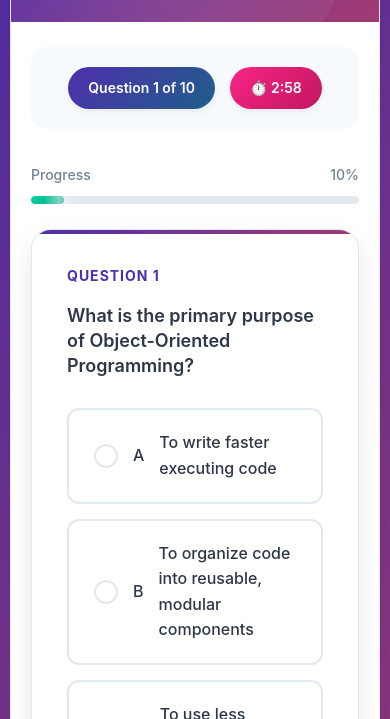
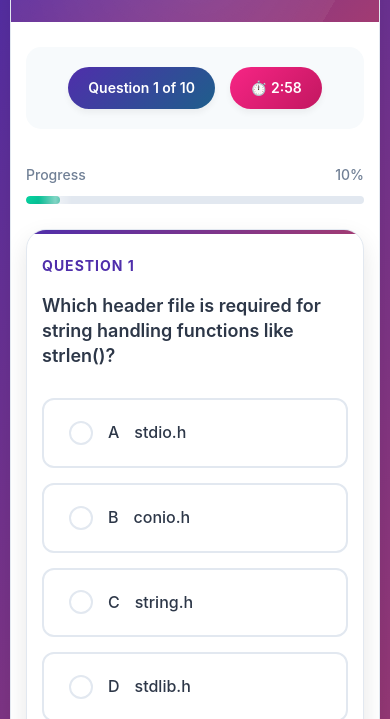
Before and after one commit to vinitkale18/quiz-cam, a plain HTML site: page index.html in a window 390 px wide. Both pictures are taken after a click on the button "🚀 Begin Challenge". Shown: the part 125-844 px from the top of the page. Drawn offline with Linux system fonts and the light colour scheme.

Commit message:
Update index.html

```diff
--- a/index.html
+++ b/index.html
@@ -3,7 +3,7 @@
 <head>
     <meta charset="UTF-8">
     <meta name="viewport" content="width=device-width, initial-scale=1.0">
-    <title>Campusify+ Knowledge Challenge</title>
+    <title>Campusify+ Quiz</title>
     <style>
         :root {
             --primary-blue: #4f2eab;
@@ -153,8 +153,9 @@
         }
 
         .content {
-            padding: 50px 40px;
-        }
+            padding: 30px 15px;
+        }
+
 
         .page {
             display: none;
@@ -185,7 +186,7 @@
             box-shadow: 0 8px 25px rgba(241, 143, 1, 0.3);
             position: relative;
             overflow: hidden;
-            margin-top: -15px;
+            margin-top: -px;
         }
 
         .badge::before {
@@ -533,7 +534,7 @@
             width: 180px;
             height: 180px;
             border-radius: 50%;
-            margin: 30px auto;
+            margin: 10px auto;
             display: flex;
             flex-direction: column;
             align-items: center;
@@ -542,6 +543,7 @@
             font-weight: 800;
             color: white;
             position: relative;
+
             animation: scoreReveal 1.5s cubic-bezier(0.25, 0.8, 0.25, 1);
         }
 
@@ -648,6 +650,7 @@
         .btn-primary {
             background: linear-gradient(135deg, var(--primary-blue) 0%, var(--secondary-blue) 100%);
             box-shadow: 0 8px 25px rgba(46, 134, 171, 0.3);
+            justify-content: center;
         }
 
         .stats-container {
@@ -782,7 +785,29 @@
             }
 
             .content {
-                padding: 25px 20px;
+                padding: 25px 15px;
+            }
+
+            .question-card {
+                padding: 25px 15px;
+            }
+
+            .quiz-navigation {
+        gap: 10px;
+    }
+
+    .btn-secondary {
+        flex: 1;   /* smaller share */
+        font-size: 14px;
+        padding: 10px 12px;
+        justify-content: center;
+    }
+
+    .btn-next {
+        flex: 2;   /* bigger share */
+        font-size: 20px;
+        padding: 12px 14px;
+        justify-content: center;
     }
 
             .logo {
@@ -854,9 +879,6 @@
             </div>
             <div class="content">
                 <div class="welcome-content">
-                    <div class="badge">
-                        🎯 Knowledge Challenge
-                    </div>
 
                     <h1 class="welcome-title">Test Your Technical Skills</h1>
                     <p class="welcome-description">
@@ -955,7 +977,7 @@
                         <!-- Result content will be populated by JavaScript -->
                     </div>
 
-                    <div class="stats-container">
+                    <!-- <div class="stats-container">
                         <div class="stat-card">
                             <div class="stat-number" id="accuracyPercent">0%</div>
                             <div class="stat-label">Accuracy</div>
@@ -968,16 +990,17 @@
                             <div class="stat-number" id="questionsAnswered">0</div>
                             <div class="stat-label">Answered</div>
                         </div>
-                    </div>
+                    </div> -->
 
                     <div class="action-buttons">
-                        <button class="btn btn-primary" onclick="purchaseCourse()">
-                            🎓 Explore Courses
+    <button class="btn btn-primary" onclick="goToCourse1()">
+        Buy OSY+SEN
     </button>
-                        <button class="btn btn-secondary" onclick="restartQuiz()">
-                            🔄 Try Again
+    <button class="btn btn-primary" onclick="goToCourse2()">
+        Buy OSY+SEN+ACN
     </button>
 </div>
+
                 </div>
             </div>
         </div>
@@ -986,104 +1009,114 @@
     <script>
         const questions = [
     {
-                question: "What is the primary purpose of Object-Oriented Programming?",
+        question: "Which header file is required for string handling functions like strlen()?",
         options: [
-                    "To write faster executing code",
-                    "To organize code into reusable, modular components",
-                    "To use less computer memory",
-                    "To make code run in parallel processes"
+            "stdio.h",
+            "conio.h",
+            "string.h",
+            "stdlib.h"
+        ],
+        correct: 2,
+        explanation: "String handling functions like strlen(), strcpy(), strcat(), etc. are declared in string.h header file."
+    },
+    {
+        question: "Which of the following supports function overloading in C++?",
+        options: [
+            "Same function name with different return type only",
+            "Same function name with different parameter list",
+            "Same function name with different scope resolution",
+            "Same function name inside multiple header files"
         ],
         correct: 1,
-                explanation: "OOP focuses on organizing code into objects that contain both data and methods, promoting reusability and modularity."
+        explanation: "In C++, function overloading is supported only when functions have the same name but different parameter lists."
     },
     {
-                question: "Which data structure follows the LIFO (Last In, First Out) principle?",
-                options: ["Queue", "Stack", "Array", "Linked List"],
-                correct: 1,
-                explanation: "A stack allows elements to be added and removed only from the top, following LIFO principle."
+        question: "Which concept allows the same function name to have different forms in C++?",
+        options: [
+            "Polymorphism",
+            "Inheritance",
+            "Encapsulation",
+            "Abstraction"
+        ],
+        correct: 0,
+        explanation: "Polymorphism in C++ allows the same function name to be used in multiple forms such as function overloading and overriding."
     },
     {
-                question: "What does 'Big O' notation primarily measure in algorithm analysis?",
+        question: "In SQL, which command is used to remove a table completely along with its structure?",
         options: [
-                    "Memory usage only",
-                    "Execution time only",
-                    "Time and space complexity as input size grows",
-                    "Code readability and maintainability"
+            "DELETE",
+            "REMOVE",
+            "DROP",
+            "TRUNCATE"
         ],
         correct: 2,
-                explanation: "Big O notation describes how algorithm performance scales with input size for both time and space."
+        explanation: "The DROP command removes a table completely from the database including its structure and data."
     },
     {
-                question: "In database design, what is the main goal of normalization?",
+        question: "Which of the following ensures uniqueness of a column in DBMS?",
         options: [
-                    "Adding more data to existing tables",
-                    "Organizing data to reduce redundancy and improve integrity",
-                    "Creating automatic backup copies",
-                    "Encrypting all sensitive information"
+            "Primary Key",
+            "Foreign Key",
+            "Index",
+            "View"
+        ],
+        correct: 0,
+        explanation: "A Primary Key ensures uniqueness in a column and prevents duplicate values."
+    },
+    {
+        question: "Which keyword in Java is used to inherit a class?",
+        options: [
+            "this",
+            "super",
+            "extends",
+            "implements"
+        ],
+        correct: 2,
+        explanation: "The 'extends' keyword is used in Java to inherit a class."
+    },
+    {
+        question: "Which exception is thrown when dividing a number by zero in Java?",
+        options: [
+            "IOException",
+            "NumberFormatException",
+            "ArithmeticException",
+            "NullPointerException"
+        ],
+        correct: 2,
+        explanation: "Dividing by zero in Java throws ArithmeticException."
+    },
+    {
+        question: "Which of the following data types in Python is immutable?",
+        options: [
+            "List",
+            "Set",
+            "Dictionary",
+            "Tuple"
+        ],
+        correct: 3,
+        explanation: "Tuple in Python is immutable, meaning its elements cannot be changed after creation."
+    },
+    {
+        question: "What is the correct way to handle exceptions in Python?",
+        options: [
+            "try-catch",
+            "do-except",
+            "try-except",
+            "handle-exception"
+        ],
+        correct: 2,
+        explanation: "In Python, exceptions are handled using the try-except block."
+    },
+    {
+        question: "Which sorting algorithm has the best average-case complexity?",
+        options: [
+            "Bubble Sort",
+            "Quick Sort",
+            "Insertion Sort",
+            "Selection Sort"
         ],
         correct: 1,
-                explanation: "Normalization eliminates data redundancy and ensures data integrity through proper table organization."
-            },
-            {
-                question: "What is the primary advantage of version control systems like Git?",
-                options: [
-                    "Faster code execution speed",
-                    "Automatic bug detection and fixing",
-                    "Track changes and enable team collaboration",
-                    "Reduce file sizes automatically"
-                ],
-                correct: 2,
-                explanation: "Version control systems track code changes over time and facilitate collaboration among developers."
-            },
-            {
-                question: "Which HTTP status code indicates 'Resource Not Found'?",
-                options: ["200 (OK)", "301 (Moved Permanently)", "404 (Not Found)", "500 (Internal Server Error)"],
-                correct: 2,
-                explanation: "HTTP 404 status code specifically indicates that the requested resource could not be found on the server."
-            },
-            {
-                question: "What is the primary purpose of unit testing in software development?",
-                options: [
-                    "Test individual components or functions in isolation",
-                    "Test the complete application workflow",
-                    "Test only the user interface elements",
-                    "Test database connection performance"
-                ],
-                correct: 0,
-                explanation: "Unit tests verify that individual components work correctly in isolation from the rest of the system."
-            },
-            {
-                question: "In Agile methodology, what is a 'sprint'?",
-                options: [
-                    "A critical bug in production code",
-                    "A type of database optimization query",
-                    "A time-boxed iteration of development work",
-                    "A performance testing framework"
-                ],
-                correct: 2,
-                explanation: "A sprint is a fixed time period (usually 1-4 weeks) where a development team completes specific work."
-            },
-            {
-                question: "What does API stand for in software development?",
-                options: [
-                    "Advanced Programming Interface",
-                    "Application Programming Interface",
-                    "Automated Program Integration",
-                    "Applied Programming Instructions"
-                ],
-                correct: 1,
-                explanation: "API (Application Programming Interface) defines how software components communicate with each other."
-            },
-            {
-                question: "Which principle is NOT part of the SOLID design principles?",
-                options: [
-                    "Single Responsibility Principle",
-                    "Open/Closed Principle",
-                    "Dynamic Loading Principle",
-                    "Interface Segregation Principle"
-                ],
-                correct: 2,
-                explanation: "SOLID principles are: Single Responsibility, Open/Closed, Liskov Substitution, Interface Segregation, and Dependency Inversion."
+        explanation: "Quick Sort has the best average-case time complexity of O(n log n)."
     }
         ];
 
@@ -1112,9 +1145,9 @@
         const scoreDisplay = document.getElementById('scoreDisplay');
         const finalScore = document.getElementById('finalScore');
         const resultContent = document.getElementById('resultContent');
-        const accuracyPercent = document.getElementById('accuracyPercent');
-        const timeUsed = document.getElementById('timeUsed');
-        const questionsAnsweredStat = document.getElementById('questionsAnswered');
+        //const accuracyPercent = document.getElementById('accuracyPercent');
+        //const timeUsed = document.getElementById('timeUsed');
+        //const questionsAnsweredStat = document.getElementById('questionsAnswered');
 
         // Initialize quiz
         startQuizBtn.addEventListener('click', startQuiz);
@@ -1254,30 +1287,30 @@
 
             // Update statistics
             finalScore.textContent = score;
-            accuracyPercent.textContent = accuracy + '%';
-            timeUsed.textContent = formatTime(timeTaken);
-            questionsAnsweredStat.textContent = questionsAnswered;
+            //accuracyPercent.textContent = accuracy + '%';
+            //timeUsed.textContent = formatTime(timeTaken);
+            //questionsAnsweredStat.textContent = questionsAnswered;
 
             // Determine score category and styling
             let scoreClass, resultTitle, resultDesc, couponCode, couponDiscount;
 
-            if (score >= 8) {
+            if (score >= 7) {
                 scoreClass = 'score-high';
                 resultTitle = '🎉 Exceptional Performance!';
                 resultDesc = `Outstanding! You scored ${score} out of 10. Campusify will make sure you stay ahead of everyone.`;
-                couponCode = 'CAMPUS10OFF';
+                couponCode = 'CAMPUSIFY-CHAMP';
                 couponDiscount = '10% OFF';
             } else if (score >= 5) {
                 scoreClass = 'score-medium';
                 resultTitle = '👍 Good Job!';
                 resultDesc = `Well done! You scored ${score} out of 10. but don’t stop here, we’ll help you reach your full potential..`;
-                couponCode = 'CAMPUS7OFF';
+                couponCode = 'CAMPUSIFY-PRO';
                 couponDiscount = '7% OFF';
             } else {
                 scoreClass = 'score-low';
                 resultTitle = '💪 Keep Learning!';
                 resultDesc = `You scored ${score} out of 10. Don't worry, we believe in your potential! <br>Competition is tough, but Campusify doesn't want you to lose out. Here's a special discount just for you!`;
-                couponCode = 'CAMPUS5OFF';
+                couponCode = 'CAMP-STEPUP';
                 couponDiscount = '5% OFF';
             }
 
@@ -1307,30 +1340,14 @@
             return `${mins}:${secs.toString().padStart(2, '0')}`;
         }
 
-        function purchaseCourse() {
-            alert('🎓 Redirecting to Campusify+ course catalog...\n\nDon\'t forget to use your discount code at checkout!');
-        }
-
-        function restartQuiz() {
-            // Reset all variables
-            currentQuestion = 0;
-            score = 0;
-            timeLeft = 180;
-            userAnswers = [];
-            questionsAnswered = 0;
-
-            // Clear timer
-            if (timer) {
-                clearInterval(timer);
-            }
-
-            // Reset UI elements
-            timerElement.classList.remove('timer-warning');
-            scoreDisplay.classList.remove('score-high', 'score-medium', 'score-low');
-
-            // Show welcome page
-            showPage('welcomePage');
-        }
+        function goToCourse1() {
+    window.open("https://tagmango.app/e8cb614b61", "_blank");
+}
+
+function goToCourse2() {
+    window.open("https://tagmango.app/500cf7aee2", "_blank");
+}
+
 
         // Keyboard navigation
         document.addEventListener('keydown', (e) => {
```
Lines whose indentation alone changed are shown as unchanged.
